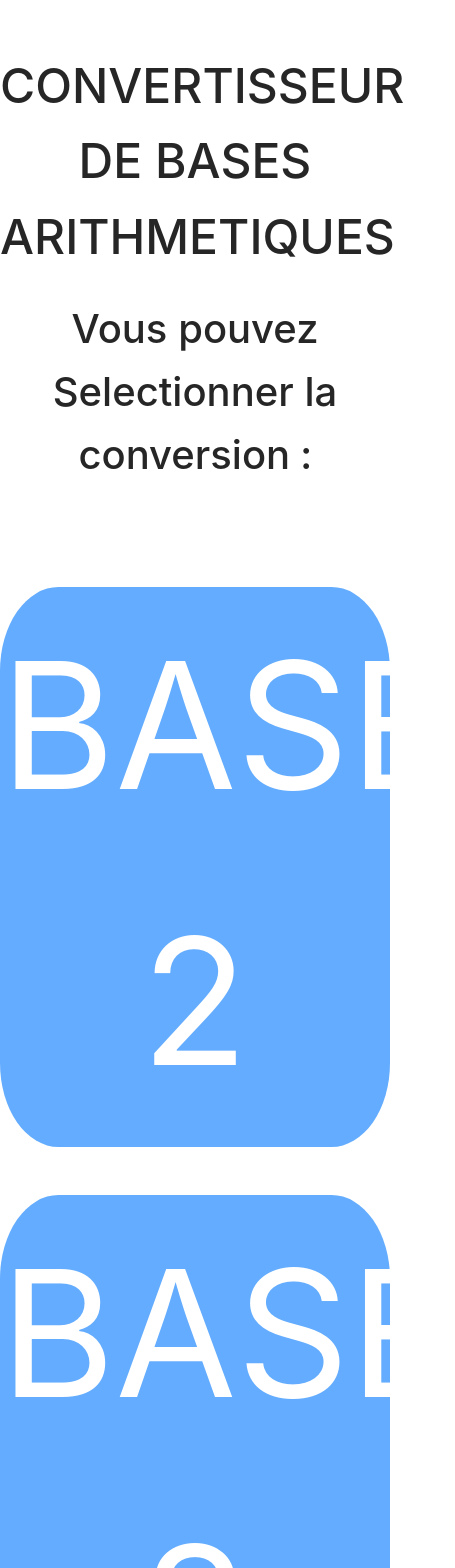
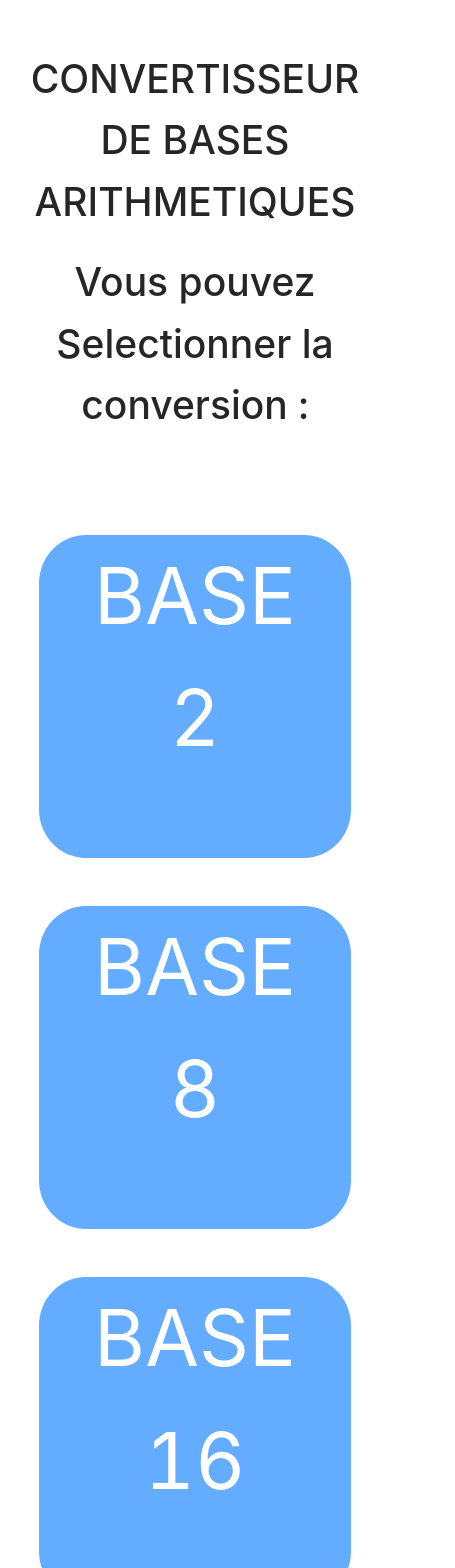
Before and after one commit to LowenMistoul/convertissseur, a Next.js app: page / in a window 390 px wide. Shown: the top 1568 px of the page, 455 px wide, since content can reach past the window. Built offline with nearby package versions, Linux system fonts and the light colour scheme.

Commit message:
responsivity fix

```diff
--- a/src/components/convert/convert.module.scss
+++ b/src/components/convert/convert.module.scss
@@ -19,7 +19,9 @@
     align-items: center;
 }
 
-.carre{
+.base{
+    max-width: 80%;
+    margin: 0 auto;
     text-align: center;
     font-size: 8.5rem;
     color:white;
@@ -41,17 +43,26 @@
     transition-duration: 0.8s;
 }
 
-@media screen and (max-width: 747px) {
+@media screen and (max-width: 762px) {
     .div{
-        width: 100%;
+        width: 80%;
         margin-bottom: 3rem;
         height: 35rem;
 
     }
-    .carre{
+    .base{
         font-size: 11rem;
     }
     .input{
         padding-left: 0rem;
     }
   }
+
+  @media screen and (max-width: 600px) {
+      .base{font-size: 20vw;}
+      .div{height: fit-content;}
+  }
+
+  @media screen and (max-width: 440px) {
+    .modalText{font-size: 3vw;}
+}
--- a/src/components/convert/index.tsx
+++ b/src/components/convert/index.tsx
@@ -144,7 +144,7 @@ export default function Convertisseur(){
             <Row >
                 <Col className={cn(style.div)}>
                     <div
-                        className={cn(style.carre)}
+                        className={cn(style.base)}
                         onClick = {()=>setIsModalVisible2(true)}
                     >
                          <p>BASE 2</p>
@@ -153,14 +153,14 @@ export default function Convertisseur(){
                         visible={isModalVisible2}
                         onCancel = {()=>setIsModalVisible2(false)}
                     >
-                        <h3>Convertisseur de Base 10 en Base 2</h3>
-                        <h4> Entrez le nombre que vous desirez convertir (base 10)</h4>
+                        <h3 className={cn(style.modalText)}>Convertisseur de Base 10 en Base 2</h3>
+                        <h4 className={cn(style.modalText)}> Entrez le nombre que vous desirez convertir (base 10)</h4>
                         <InputNumber  placeholder='0' onChange={onChange} />
-                        <h3>Résultat : {convertit} </h3>
+                        <h3 className={cn(style.modalText)}>Résultat : {convertit} </h3>
                         <br/>
                         <br/>
-                        <h3>Convertisseur de Base 2 en base 10</h3>
-                        <h4> Entrez le nombre que vous desirez convertir (base 2)</h4>
+                        <h3 className={cn(style.modalText)}>Convertisseur de Base 2 en base 10</h3>
+                        <h4 className={cn(style.modalText)}> Entrez le nombre que vous desirez convertir (base 2)</h4>
                         <h4>
                         <input
                             className={cn(style.input)}
@@ -172,12 +172,12 @@ export default function Convertisseur(){
                             />
                         </h4>
 
-                        <h3>Resultat: {decimal}</h3>
+                        <h3 className={cn(style.modalText)}>Resultat: {decimal}</h3>
                     </Modal>
                 </Col>
                 <Col className={cn(style.div)}>
                     <div
-                        className={cn(style.carre)}
+                        className={cn(style.base)}
                         onClick = {()=>setIsModalVisible8(true)}
                     >
                          <p>BASE 8</p>
@@ -186,14 +186,14 @@ export default function Convertisseur(){
                         visible={isModalVisible8}
                         onCancel = {()=>setIsModalVisible8(false)}
                     >
-                        <h3>Convertisseur de Base 10 en Base 8</h3>
-                        <h4> Entrez le nombre que vous desirez convertir (base 10)</h4>
+                        <h3 className={cn(style.modalText)}>Convertisseur de Base 10 en Base 8</h3>
+                        <h4 className={cn(style.modalText)}> Entrez le nombre que vous desirez convertir (base 10)</h4>
                         <InputNumber  placeholder='0' onChange={onChange} />
-                        <h3>Résultat : {convertit} </h3>
+                        <h3 className={cn(style.modalText)}>Résultat : {convertit} </h3>
                         <br/>
                         <br/>
-                        <h3>Convertisseur de Base 8 en base 10</h3>
-                        <h4> Entrez le nombre que vous desirez convertir (base 8)</h4>
+                        <h3 className={cn(style.modalText)}>Convertisseur de Base 8 en base 10</h3>
+                        <h4 className={cn(style.modalText)}> Entrez le nombre que vous desirez convertir (base 8)</h4>
                         <h4>
                         <input
                             className={cn(style.input)}
@@ -205,12 +205,12 @@ export default function Convertisseur(){
                             />
                         </h4>
 
-                        <h3>Resultat: {decimal}</h3>
+                        <h3 className={cn(style.modalText)}>Resultat: {decimal}</h3>
                     </Modal>
                 </Col>
                 <Col className={cn(style.div)}>
                     <div
-                        className={cn(style.carre)}
+                        className={cn(style.base)}
                         onClick = {()=>setIsModalVisible16(true)}
                     >
                          <p>BASE 16</p>
@@ -219,14 +219,14 @@ export default function Convertisseur(){
                         visible={isModalVisible16}
                         onCancel = {()=>setIsModalVisible16(false)}
                     >
-                        <h3>Convertisseur de Base 10 en Base 16</h3>
-                        <h4> Entrez le nombre que vous desirez convertir (base 10)</h4>
+                        <h3 className={cn(style.modalText)}>Convertisseur de Base 10 en Base 16</h3>
+                        <h4 className={cn(style.modalText)}> Entrez le nombre que vous desirez convertir (base 10)</h4>
                         <InputNumber  placeholder='0' onChange={onChange} />
-                        <h3>Résultat : {convertit} </h3>
+                        <h3 className={cn(style.modalText)}>Résultat : {convertit} </h3>
                         <br/>
                         <br/>
-                        <h3>Convertisseur de Base 16 en base 10</h3>
-                        <h4> Entrez le nombre que vous desirez convertir (base 16)</h4>
+                        <h3 className={cn(style.modalText)}>Convertisseur de Base 16 en base 10</h3>
+                        <h4 className={cn(style.modalText)}> Entrez le nombre que vous desirez convertir (base 16)</h4>
                         <h4>
                         <input
                             className={cn(style.input)}
@@ -238,7 +238,7 @@ export default function Convertisseur(){
                             />
                         </h4>
 
-                        <h3>Resultat: {decimal}</h3>
+                        <h3 className={cn(style.modalText)}>Resultat: {decimal}</h3>
                     </Modal>
                 </Col>
             </Row>
--- a/src/components/presentation/presentation.module.scss
+++ b/src/components/presentation/presentation.module.scss
@@ -11,3 +11,9 @@
     font-size: 2.5rem;
     padding-bottom: 5rem;
 }
+
+@media screen and (max-width : 400px){
+    .titre ,.sousTitre{
+        font-size: 10vw;
+    }
+}
```
